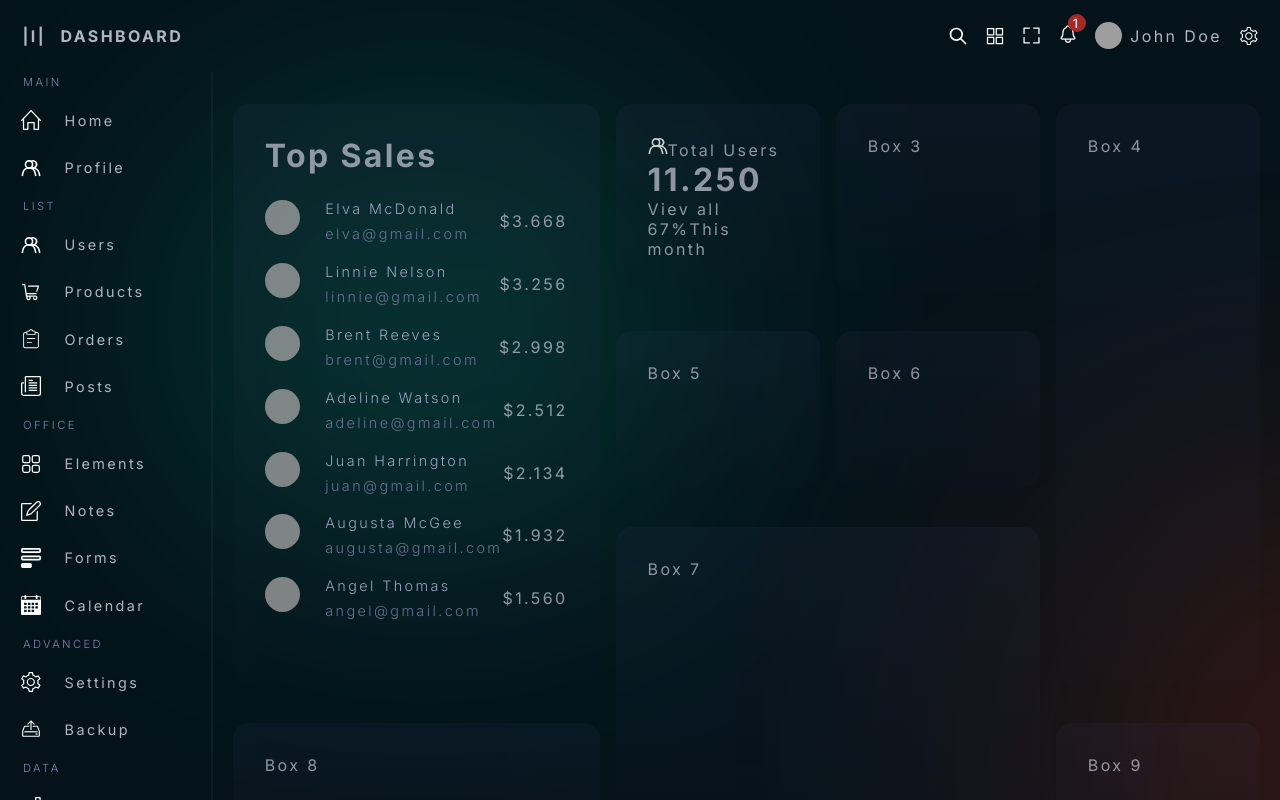
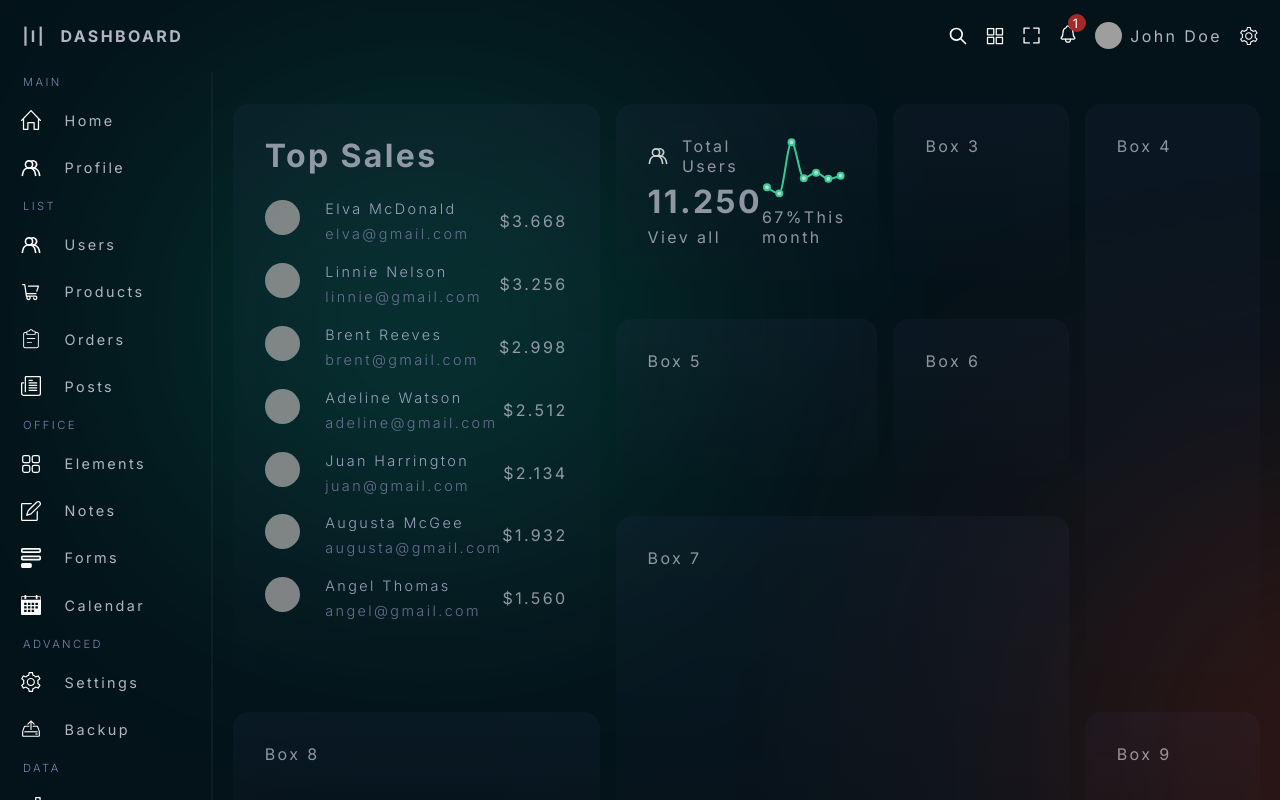
Before and after one commit to Hvitrevs/Sales-dashboard, a React (Vite) app in the folder react-admin-ui/: page / in a window 1280 px wide. Shown: the top 800 px of the page. Built offline with nearby package versions, Linux system fonts and the light colour scheme; grey boxes are pictures that could not be loaded.

Commit message:
chart creating

```diff
--- a/react-admin-ui/src/components/chartbox/ChartBox.tsx
+++ b/react-admin-ui/src/components/chartbox/ChartBox.tsx
@@ -1,46 +1,51 @@
 import { Link } from 'react-router-dom'
 import './chartBox.scss'
-import {  ResponsiveContainer, RadarChart, Radar, PolarGrid, PolarAngleAxis, PolarRadiusAxis } from 'recharts';
-
+import {  ResponsiveContainer, LineChart, Line, } from 'recharts';
 
 
 
 const data = [
     {
-      subject: 'Jan',
-      A: 10,
-      B: 11,
-      fullMark: 11,
+      name: 'Page A',
+      uv: 4000,
+      pv: 2400,
+      amt: 2400,
     },
     {
-      subject: 'Feb',
-      A: 11,
-      B: 12,
-      fullMark: 12,
+      name: 'Page B',
+      uv: 3000,
+      pv: 1398,
+      amt: 2210,
     },
     {
-      subject: 'Mar',
-      A: 11,
-      B: 11,
-      fullMark: 11,
+      name: 'Page C',
+      uv: 2000,
+      pv: 9800,
+      amt: 2290,
     },
     {
-      subject: 'Jun',
-      A: 12,
-      B: 12,
-      fullMark: 12,
+      name: 'Page D',
+      uv: 2780,
+      pv: 3908,
+      amt: 2000,
     },
     {
-      subject: 'Jul',
-      A: 11,
-      B: 11,
-      fullMark: 11,
+      name: 'Page E',
+      uv: 1890,
+      pv: 4800,
+      amt: 2181,
     },
     {
-      subject: 'Aug',
-      A: 12,
-      B: 10,
-      fullMark: 11,
+      name: 'Page F',
+      uv: 2390,
+      pv: 3800,
+      amt: 2500,
+    },
+    {
+      name: 'Page G',
+      uv: 3490,
+      pv: 4300,
+      amt: 2100,
     },
   ];
 const ChartBox = () => {
@@ -58,15 +63,11 @@ const ChartBox = () => {
             <div className='chart'>
 
 
-
-                <ResponsiveContainer width="100%" height="100%">
-                    <RadarChart cx="50%" cy="50%" outerRadius="80%" data={data}>
-                        <PolarGrid />
-                        <PolarAngleAxis dataKey="subject" />
-                        <PolarRadiusAxis />
-                        <Radar name="Mike" dataKey="A" stroke="#8884d8" fill="#15d6c6" fillOpacity={0.6} />
-                    </RadarChart>
-                    </ResponsiveContainer>
+            <ResponsiveContainer width="100%" height="100%">
+        <LineChart width={300} height={100} data={data}>
+          <Line type="monotone" dataKey="pv" stroke="#3dfbb8" strokeWidth={2} />
+        </LineChart>
+      </ResponsiveContainer>
 
 
             </div>
--- a/react-admin-ui/src/components/chartbox/chartBox.scss
+++ b/react-admin-ui/src/components/chartbox/chartBox.scss
@@ -1,3 +1,35 @@
+
 .chartBox {
+    display: flex;
+    height: 100%;
+
+    .boxInfo{
+        flex: 2;
+        display: flex;
+        flex-direction: column;
+        justify-content: space-between;
+
+        .title{
+            display: flex;
+            align-items: center;
+            gap: 0.9rem;
+        }
+    }
+
+    .chartInfo{
+        flex: 2;
+        display: flex;
+        flex-direction: column;
+        justify-content: space-between;
+
+
+        .chart{
+            height: 100%;
+            width: 100%;
+
+        }
+    }
+
+
 
 }
```
